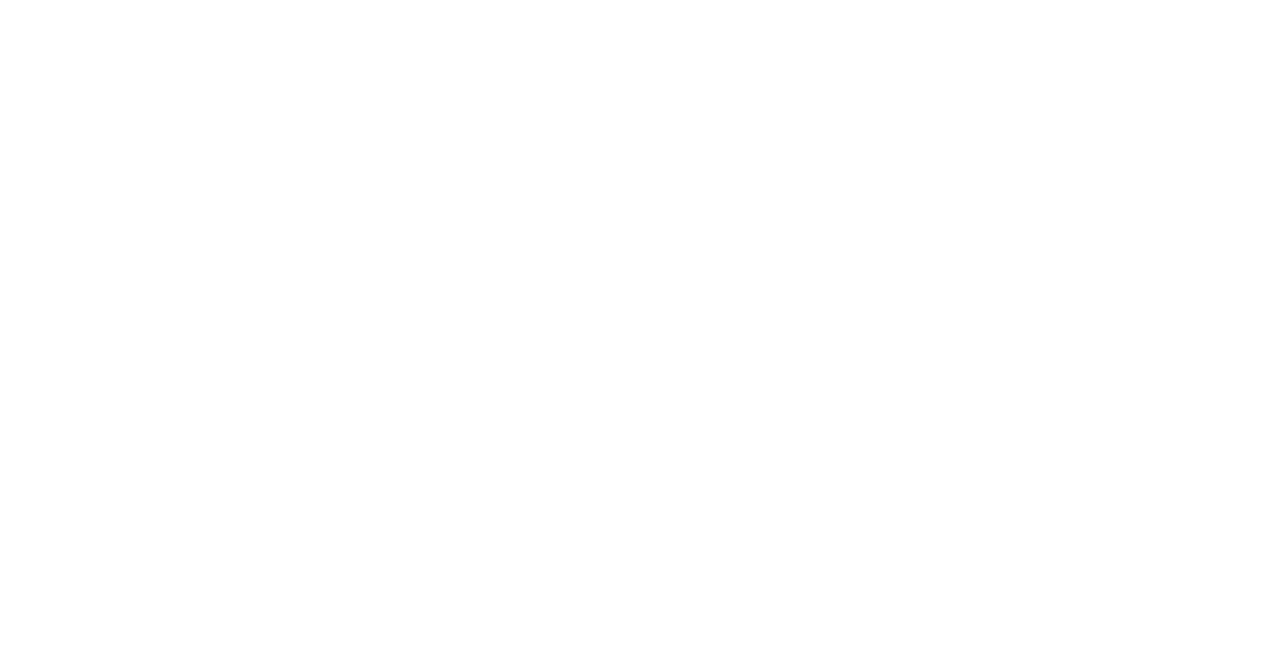
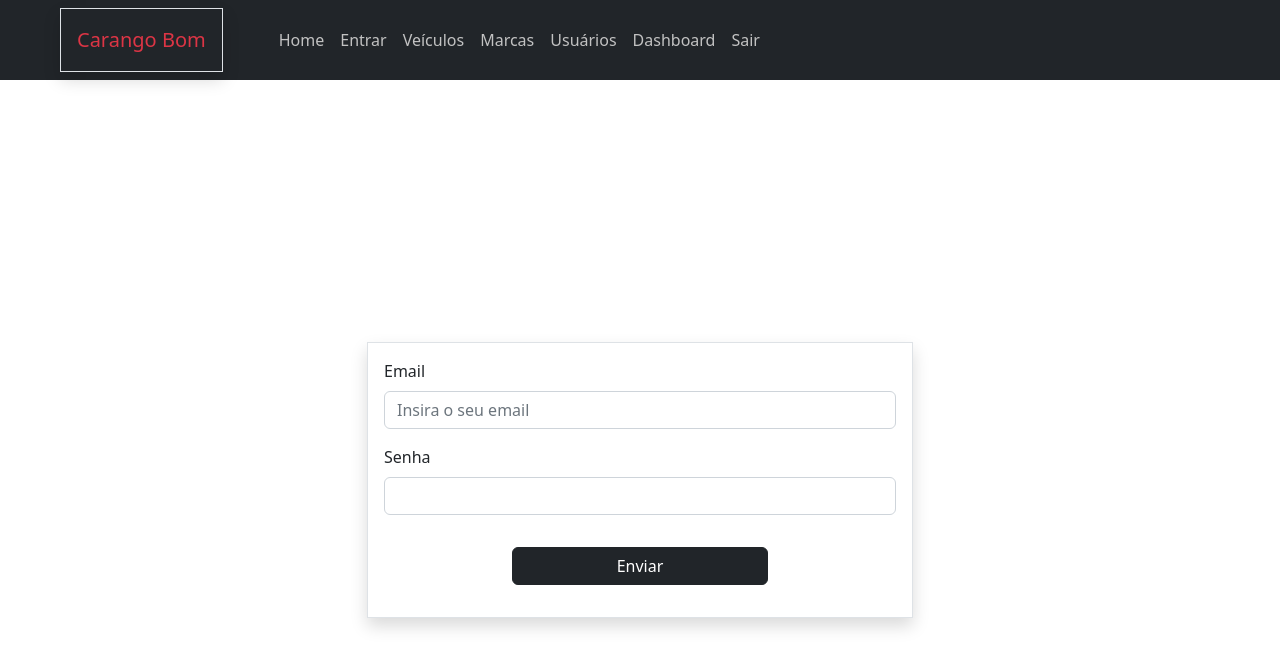
Before and after one commit to brunolcarli/carango-bom, a Vue app: page /login in a window 1280 px wide. Before the commit this address had no page. Shown: the top 668 px of the page. Built offline with nearby package versions, Linux system fonts and the light colour scheme.

Commit message:
Iniciando página de login.

```diff
--- a/src/App.vue
+++ b/src/App.vue
@@ -1,4 +1,16 @@
 <template>
+    <header>
+        <NavBar />
+    </header>
+    <main>
+        <router-view></router-view>
+    </main>
+    <footer>
+
+    </footer>
 </template>
 <script setup lang="ts">
+
+import NavBar from './components/NavBar.vue';
+
 </script>
--- /dev/null
+++ b/src/components/NavBar.vue
@@ -0,0 +1,48 @@
+<template>
+    <nav class="navbar navbar-expand-lg navbar-dark bg-dark ">
+        <div class="container-fluid">
+            <a class="navbar-brand text-red mx-5 border shadow p-3" href="#">Carango Bom</a>
+            <button class="navbar-toggler" type="button" data-bs-toggle="collapse" data-bs-target="#navbarSupportedContent"
+                aria-controls="navbarSupportedContent" aria-expanded="false" aria-label="Toggle navigation">
+                <span class="navbar-toggler-icon"></span>
+            </button>
+            <div class="collapse navbar-collapse" id="navbarSupportedContent">
+                <ul class="navbar-nav me-auto mb-2 mb-lg-0">
+                    <li class="nav-item">
+                        <RouterLink to="/home" class="nav-link text-silver">Home</RouterLink>
+                    </li>
+                    <li class="nav-item">
+                        <RouterLink to="/login" class="nav-link text-silver">Entrar</RouterLink>
+                    </li>
+                    <li class="nav-item">
+                        <RouterLink to="/vehicles" class="nav-link text-silver">Veículos</RouterLink>
+                    </li>
+                    <li class="nav-item">
+                        <RouterLink to="/brands" class="nav-link text-silver ">Marcas</RouterLink>
+                    </li>
+                    <li class="nav-item">
+                        <RouterLink to="/users" class="nav-link text-silver ">Usuários</RouterLink>
+                    </li>
+                    <li class="nav-item">
+                        <RouterLink to="/dashboard" class="nav-link text-silver ">Dashboard</RouterLink>
+                    </li>
+                    <li class="nav-item">
+                        <RouterLink to="/logout" class="nav-link text-silver ">Sair</RouterLink>
+                    </li>
+                </ul>
+            </div>
+        </div>
+    </nav>
+</template>
+
+<style>
+
+.text-silver {
+    color: #C2C2C2 !important;
+}
+
+.text-red {
+    color: #DC3545 !important;
+}
+
+</style>
--- a/src/router/index.ts
+++ b/src/router/index.ts
@@ -1,4 +1,5 @@
 import HomeView from '@/views/HomeView.vue'
+import Login from '@/views/Login.vue'
 import { createRouter, createWebHistory } from 'vue-router'
 
 const router = createRouter({
@@ -9,6 +10,11 @@
       name: 'home',
       component: HomeView
     },
+    {
+      path: '/login',
+      name: 'login',
+      component: Login
+    },
   ]
 })
 
--- a/src/views/HomeView.vue
+++ b/src/views/HomeView.vue
@@ -1,8 +1,9 @@
-<script setup lang="ts">
-</script>
 
 <template>
   <main>
-    <TheWelcome />
+
   </main>
 </template>
+
+<script setup lang="ts">
+</script>
--- /dev/null
+++ b/src/views/Login.vue
@@ -0,0 +1,27 @@
+<template>
+<div class="container">
+    <div class="row align-items-center vh-100">
+      <div class="col-md-6 mx-auto">
+        <form class="border shadow p-3">
+          <div class="mb-3">
+            <label for="email" class="form-label">Email</label>
+            <input type="text" class="form-control" id="email" placeholder="Insira o seu email">
+          </div>
+          <div class="mb-3">
+            <label for="password" class="form-label">Senha</label>
+            <input type="password" class="form-control" id="password">
+          </div>
+          <div class="d-flex justify-content-center">
+            <button class="btn btn-dark w-50 m-3" type="submit">Enviar</button>
+          </div>
+        </form>
+      </div>
+    </div>
+  </div>
+</template>
+
+
+<script setup lang="ts">
+
+
+</script>
--- a/tsconfig.json
+++ b/tsconfig.json
@@ -1,5 +1,5 @@
 {
-  "extends": "@vue/tsconfig/tsconfig.web.json",
+  "extends": "@vue/tsconfig/tsconfig.node.json",
   "include": ["env.d.ts", "src/**/*", "src/**/*.vue"],
   "compilerOptions": {
     "baseUrl": ".",
```
Also changed, not shown: src/stores/counter.ts (line endings or trailing spaces), 1 other file (tests, documents, lock files or other folders).
